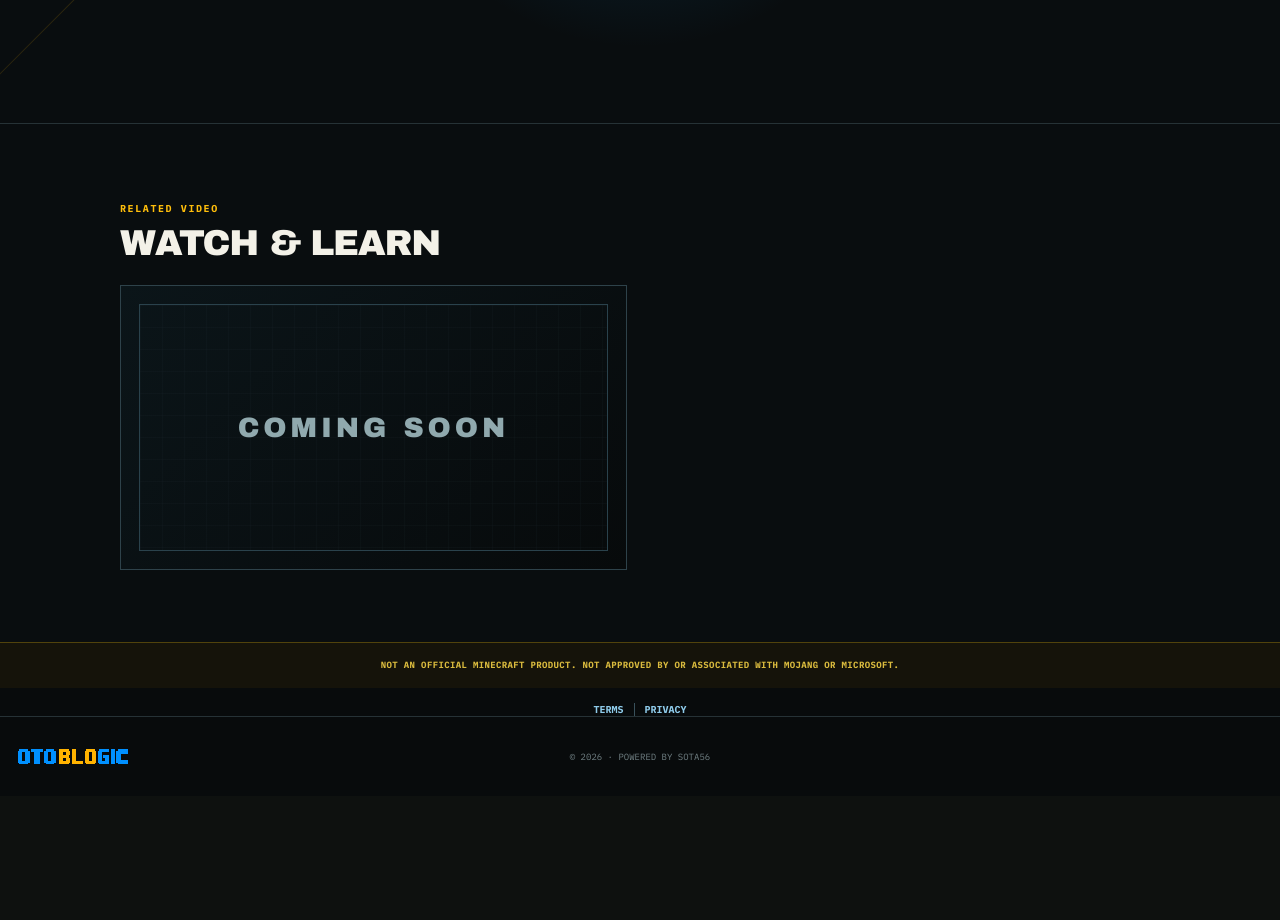
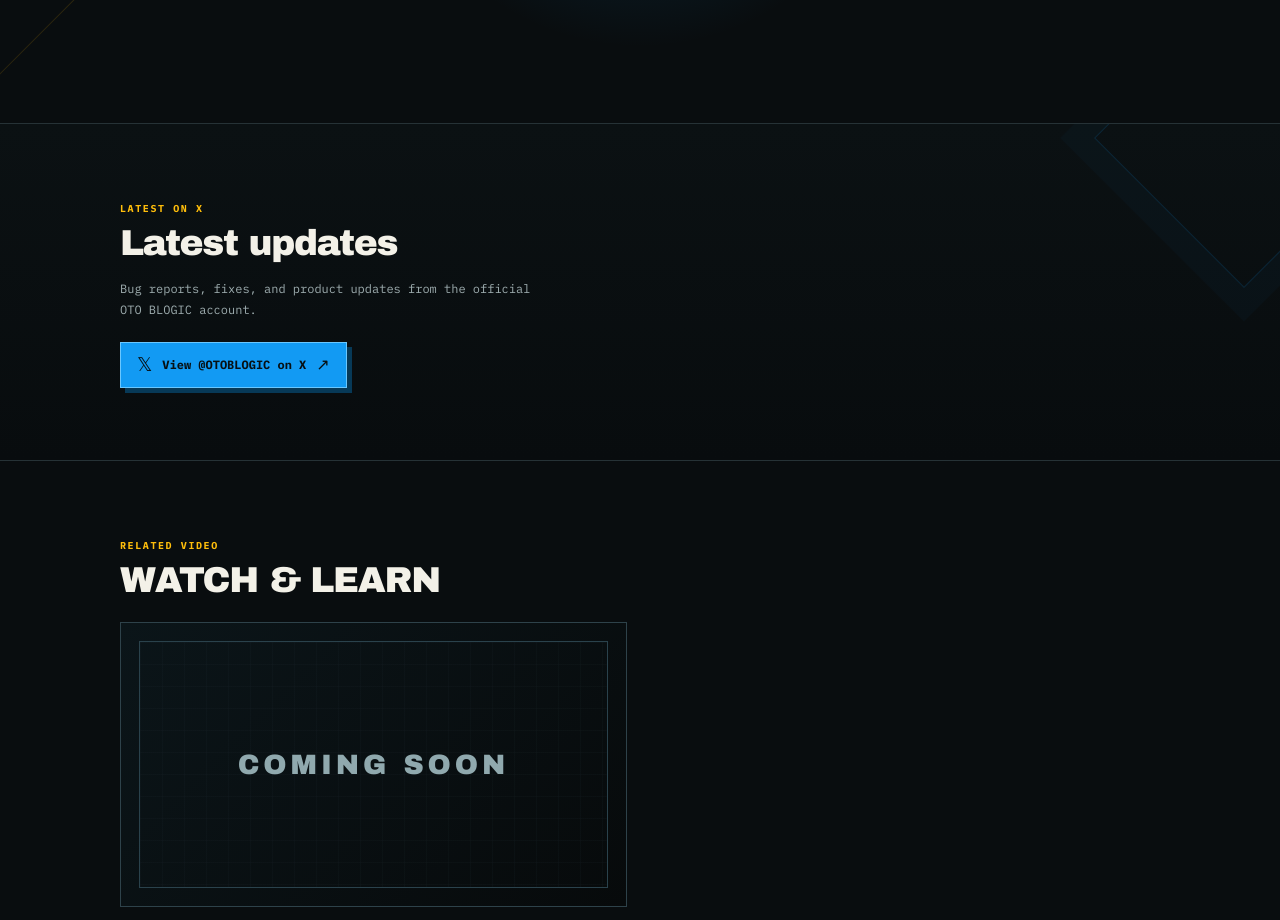
Before and after one commit to SOTA56/minecraft-note-block-maker, a React (Vite) app: page / in a window 1280 px wide. Shown: the part 2800-3720 px from the top of the page. Before the commit the page ends 3596 px from the top, so only its background shows below. Built offline with nearby package versions, Linux system fonts and the light colour scheme.

Commit message:
Highlight official X updates link

```diff
--- a/src/HomePage.tsx
+++ b/src/HomePage.tsx
@@ -3,6 +3,35 @@ import {BuyMeCoffeeButton} from './BuyMeCoffee'
 import type {ReactNode} from 'react'
 
 type Props={language:string;setLanguage:(language:string)=>void;onStart:()=>void;onCreators:()=>void;onResourcePack:()=>void;onTerms:()=>void;onPrivacy:()=>void}
+
+type XTimelineCopy={eyebrow:string;title:string;description:string;link:string}
+
+const xTimelineCopy:Record<string,XTimelineCopy>={
+  ja:{eyebrow:'LATEST ON X',title:'最新情報',description:'不具合や修正、アップデートのお知らせを公式Xからお届けします。',link:'@OTOBLOGICをXで見る'},
+  en:{eyebrow:'LATEST ON X',title:'Latest updates',description:'Bug reports, fixes, and product updates from the official OTO BLOGIC account.',link:'View @OTOBLOGIC on X'},
+  es:{eyebrow:'LO ÚLTIMO EN X',title:'Últimas novedades',description:'Avisos de errores, correcciones y actualizaciones desde la cuenta oficial.',link:'Ver @OTOBLOGIC en X'},
+  fr:{eyebrow:'DERNIÈRES INFOS SUR X',title:'Dernières actualités',description:'Signalements, correctifs et nouveautés publiés par le compte officiel.',link:'Voir @OTOBLOGIC sur X'},
+  de:{eyebrow:'NEUES AUF X',title:'Aktuelle Meldungen',description:'Hinweise zu Fehlern, Korrekturen und Updates vom offiziellen Account.',link:'@OTOBLOGIC auf X ansehen'},
+  zh:{eyebrow:'X 最新动态',title:'最新消息',description:'通过官方账号查看故障、修复和更新公告。',link:'在 X 查看 @OTOBLOGIC'},
+  'zh-tw':{eyebrow:'X 最新動態',title:'最新消息',description:'透過官方帳號查看問題、修正與更新公告。',link:'在 X 查看 @OTOBLOGIC'},
+  ko:{eyebrow:'X 최신 소식',title:'최신 업데이트',description:'공식 계정에서 오류, 수정 및 업데이트 소식을 확인하세요.',link:'X에서 @OTOBLOGIC 보기'},
+  id:{eyebrow:'TERBARU DI X',title:'Info terbaru',description:'Laporan bug, perbaikan, dan pembaruan dari akun resmi OTO BLOGIC.',link:'Lihat @OTOBLOGIC di X'},
+}
+
+function XTimeline({language}:{language:string}){
+  const copy=xTimelineCopy[language]??xTimelineCopy.en
+
+  return <section className="home-x-feed">
+    <div className="home-x-feed-inner">
+      <header>
+        <small>{copy.eyebrow}</small>
+        <h2>{copy.title}</h2>
+        <p>{copy.description}</p>
+        <a href="https://x.com/OTOBLOGIC" target="_blank" rel="noreferrer"><b aria-hidden="true">𝕏</b>{copy.link}<span aria-hidden="true">↗</span></a>
+      </header>
+    </div>
+  </section>
+}
 
 const notes=[
   {x:2,y:2,c:'#35a9ec'},{x:5,y:3,c:'#35a9ec'},{x:8,y:4,c:'#f4ca3e'},
@@ -176,6 +205,8 @@ export default function HomePage({language,setLanguage,onStart,onCreators,onReso
       <HomeTip id="home-tip-open" text={tips.open} className="home-tip--cta home-tip--above"><button onClick={onStart} aria-describedby="home-tip-open">{ja?'OTO BLOGICを開く':x[23]}<b>→</b></button></HomeTip>
     </section>
 
+    <XTimeline key={language} language={language}/>
+
     <section className="home-video">
       <header><small>RELATED VIDEO</small><h2>{ja?'関連動画':x[24]}</h2></header>
       <div className="home-video-grid"><div className="home-video-frame home-video-placeholder" aria-label={ja?'関連動画は準備中です':'Related videos are coming soon'}><span>COMING SOON</span></div></div>
--- a/src/home.css
+++ b/src/home.css
@@ -83,3 +83,21 @@
 /* Readable supporting copy without changing the compact, blueprint-like hierarchy. */
 .hero-kicker{font-size:10px}.home-hero>p{font-size:15px}.hero-visual>p{font-size:13px}.home-features>header small,.home-circuits>header small,.home-video header small,.home-final>small{font-size:10px}.home-features article>b{font-size:20px}.home-features h3{font-size:17px}.home-features p,.circuit-card p{font-size:12px}.circuit-card>span{font-size:10px}.home-unofficial{font-size:9px}.home-legal-links button,.home-legal-links a{font-size:10px}.hero-meta{font-size:9px}.hero-meta strong{font-size:10px}.hero-meta small{font-size:9px}.home-footer{display:grid;height:80px;grid-template-columns:1fr auto 1fr;align-items:center;padding:0 18px;border-top:1px solid #263236;background:#080b0c;color:#718084;font-size:9px}.home-footer img{grid-column:1;grid-row:1;justify-self:start;width:110px;image-rendering:pixelated}.home-footer>span{grid-column:2;grid-row:1;justify-self:center;margin:0;text-align:center;white-space:nowrap}
 @media(min-width:700px){.hero-meta strong{font-size:12px}.hero-meta small{font-size:9px}.home-footer{grid-template-columns:1fr auto 1fr}.home-footer>span{grid-column:2;justify-self:center}}
+
+/* Official X updates: X owns the post UI; the surrounding frame follows OTO BLOGIC. */
+.home-x-feed{position:relative;padding:58px 18px 64px;border-top:1px solid #263236;background:linear-gradient(180deg,#0b1113,#080c0e);overflow:hidden}
+.home-x-feed::before{content:'';position:absolute;top:-92px;right:-70px;width:210px;height:210px;border:1px solid #129af326;transform:rotate(45deg);box-shadow:0 0 0 24px #129af307}
+.home-x-feed-inner{position:relative;z-index:1;display:grid;width:100%;max-width:1040px;margin:0 auto;gap:28px}
+.home-x-feed header small{color:var(--yellow);font-size:10px;font-weight:700;letter-spacing:.16em}
+.home-x-feed h2{margin:9px 0 15px;font:30px/1.05 'Archivo Black';letter-spacing:-.035em}
+.home-x-feed header p{max-width:35em;margin:0;color:#9eadaf;font-size:12px;line-height:1.75}
+.home-x-feed header>a{display:inline-flex;align-items:center;justify-content:center;gap:10px;min-height:46px;margin-top:22px;padding:10px 16px;border:1px solid #69c7ff;background:#129af3;color:#071013;box-shadow:5px 5px 0 #073957;font:700 12px/1.35 'IBM Plex Mono';text-decoration:none;transition:background-color .16s,color .16s,box-shadow .16s,transform .16s}
+.home-x-feed header>a:hover{background:var(--yellow);color:#080b0c;box-shadow:5px 5px 0 #6f5700;transform:translate(-1px,-1px)}
+.home-x-feed header>a:focus-visible{outline:2px solid #fff;outline-offset:4px}
+.home-x-feed header>a b{font:700 19px/1 Arial,sans-serif}
+.home-x-feed header>a span{font-size:16px}
+@media(min-width:700px){
+  .home-x-feed{padding-block:72px}
+  .home-x-feed-inner{max-width:1040px}
+  .home-x-feed h2{font-size:36px}
+}
```
